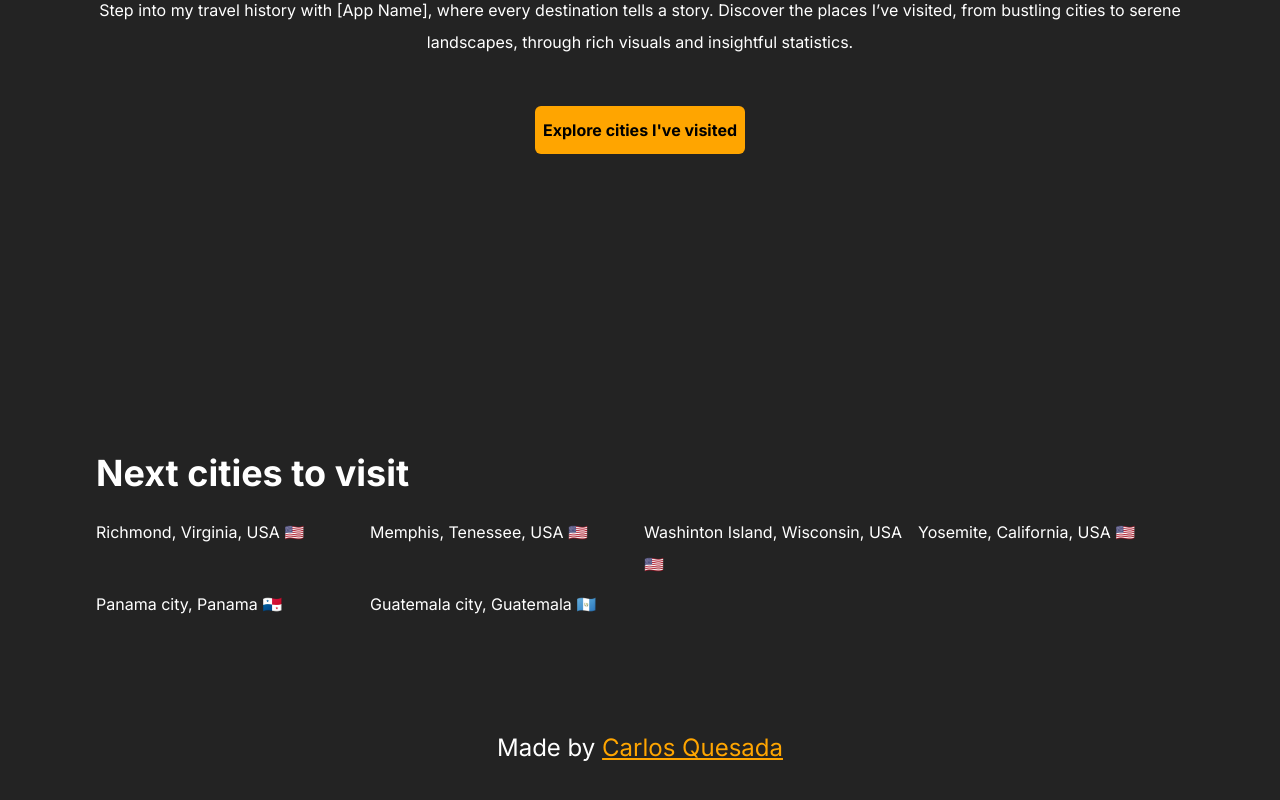
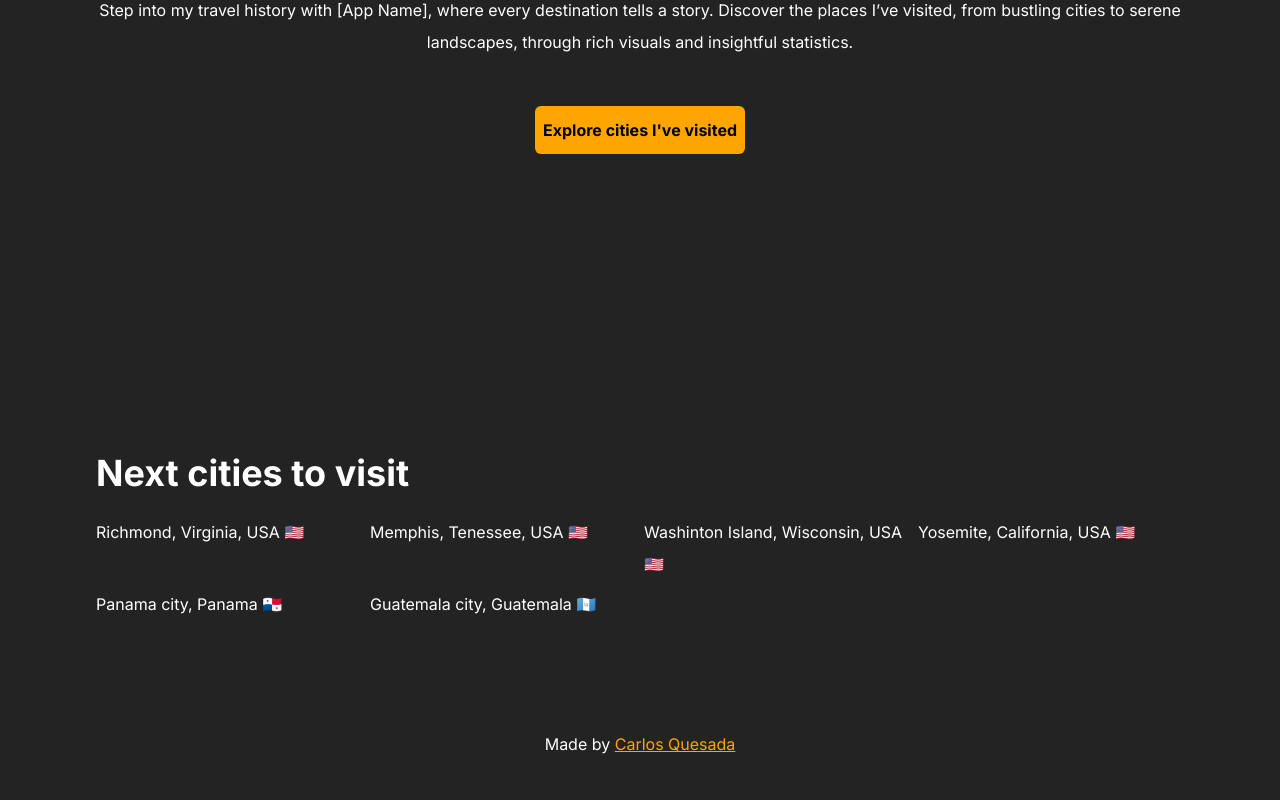
Before and after one commit to Carlosqu24/unforgettablejourneys, a Next.js app: page / in a window 1280 px wide. Shown: the part 450-1250 px from the top of the page. Built offline with nearby package versions, Linux system fonts and the light colour scheme.

Commit message:
Titles, map and link updated

```diff
--- a/app/(modules)/cities-I-have-visited/page.tsx
+++ b/app/(modules)/cities-I-have-visited/page.tsx
@@ -56,6 +56,7 @@ export default function Page() {
                     z-20
                     overflow-hidden
                 ">
+                    <h2 className="font-bold text-[18px]">Countries list</h2>
             <div
                 id="countries-visited-list"
                 className="
@@ -84,7 +85,7 @@ export default function Page() {
                     return (
                         <div
                             key={country.id}
-                            className={`py-4 px-12 mr-4 ${style} rounded-[10px] w-[auto] whitespace-nowrap break-normal hover:cursor-pointer hover:bg-[#FFA500] hover:text-[#000] hover:font-bold`}
+                            className={`py-4 px-12 mr-4 ${style} rounded-[10px] text-[12px] w-[auto] whitespace-nowrap break-normal hover:cursor-pointer hover:bg-[#FFA500] hover:text-[#000] hover:font-bold`}
                             onClick={() => handleSelectCountry(country.id)}
                         >
                             <h2>{country.name}</h2>
--- a/app/components/Map/Map.tsx
+++ b/app/components/Map/Map.tsx
@@ -13,7 +13,7 @@ interface MapProps {
 }
 
 const defaults = {
-    zoom: 7,
+    zoom: 6,
 }
 
 const Map = (Map: MapProps) => {
--- a/app/page.tsx
+++ b/app/page.tsx
@@ -8,8 +8,8 @@ export default function Home() {
       <Banner />
       <NextPlacesToVisit />
       <span
-        className="block text-center mt-28 text-2xl"
-      >Made by <a href="https://twitter.com/WebdevQuesada" className="text-[#FFA500] underline">Carlos Quesada</a></span>
+        className="block text-center mt-28"
+      >Made by <a href="https://www.linkedin.com/in/carlosquesada1/" className="text-[#FFA500] underline">Carlos Quesada</a></span>
     </>
   );
 }
```
